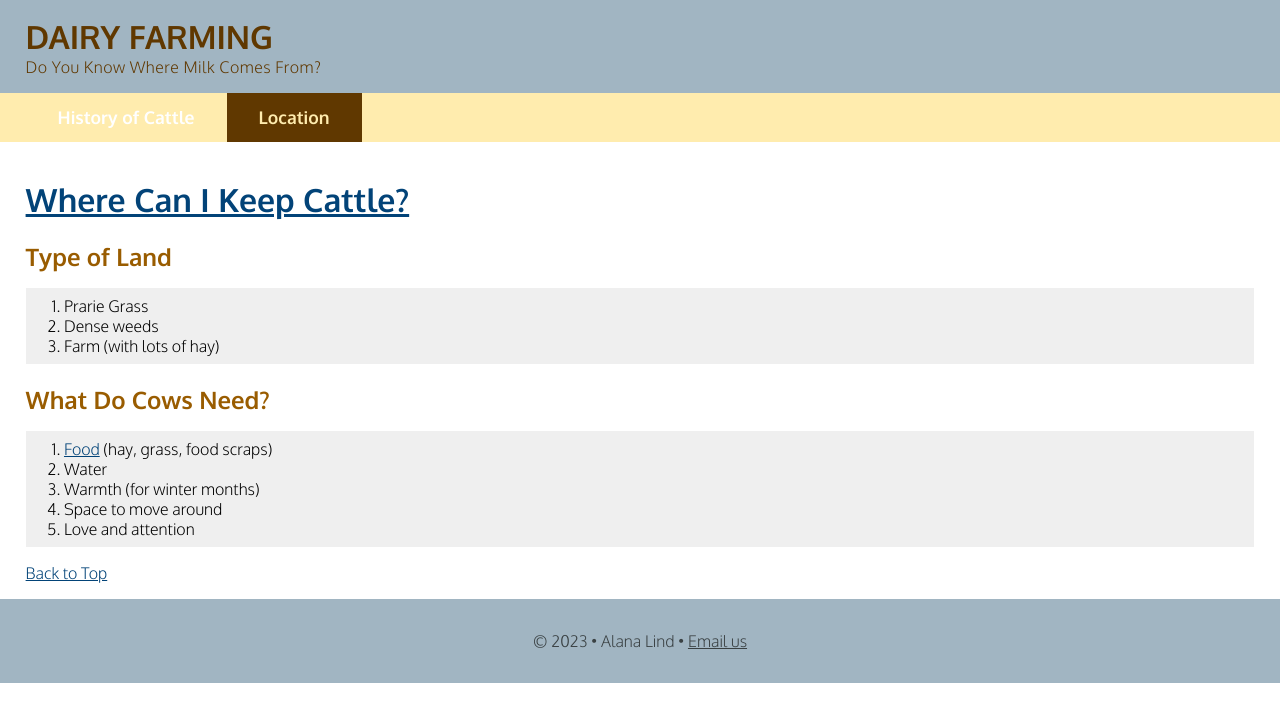
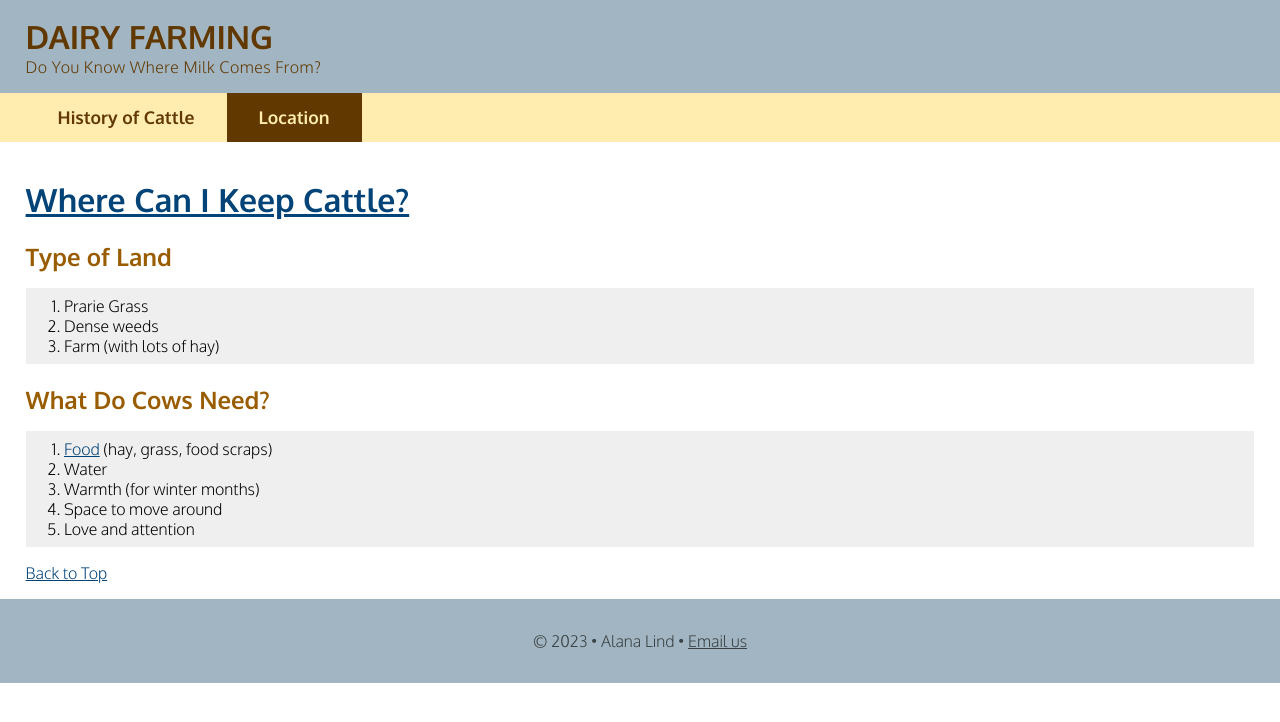
Before and after one commit to AlanaLind/dwdd1600, a plain HTML site: page 04intro-css/location.html in a window 1280 px wide. In both pictures the pointer is over the link "History of Cattle". Drawn offline with Linux system fonts and the light colour scheme.

Commit message:
Add files via upload

```diff
--- a/04intro-css/dairy.css
+++ b/04intro-css/dairy.css
@@ -44,7 +44,7 @@ nav li.active a {
     color: #ffecae;
 }
 nav a:hover {
-    color: white;
+    color: #603800;
 }
 
 
```
